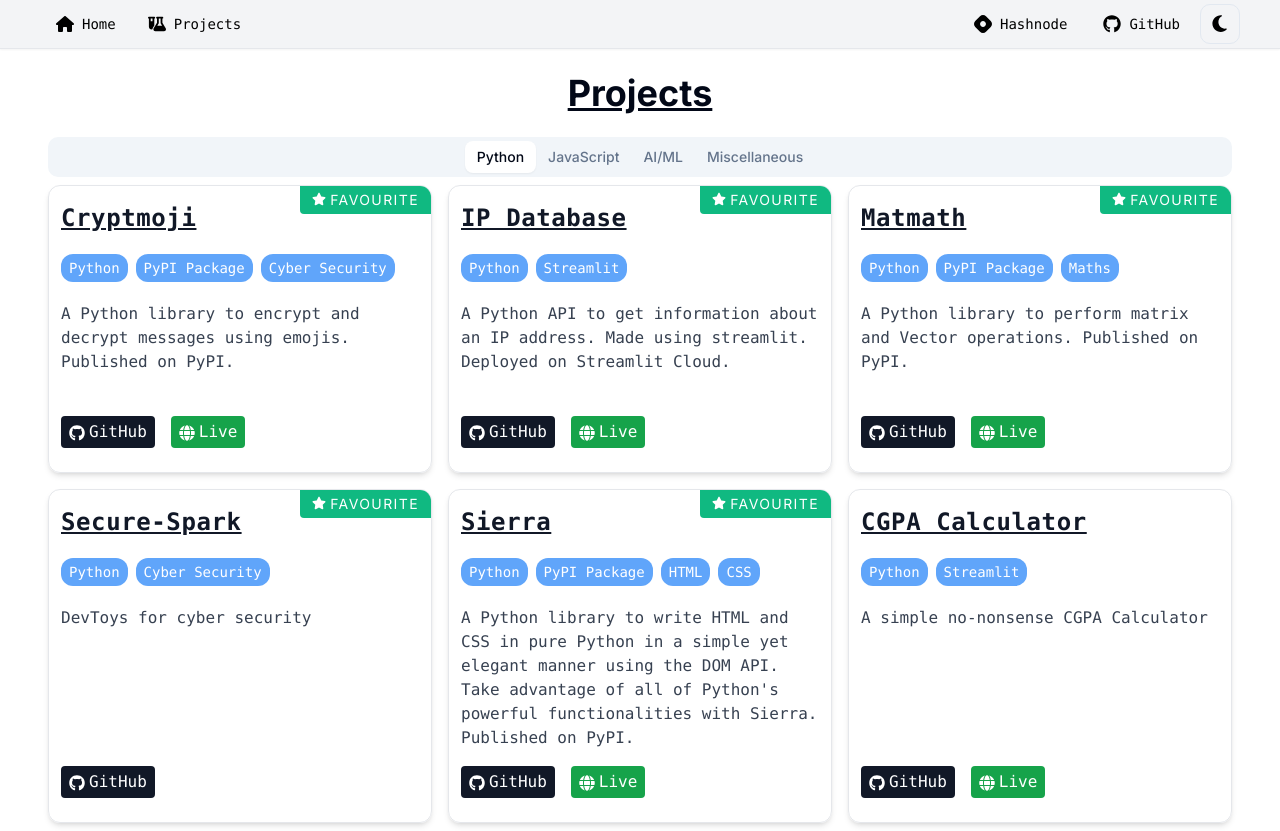
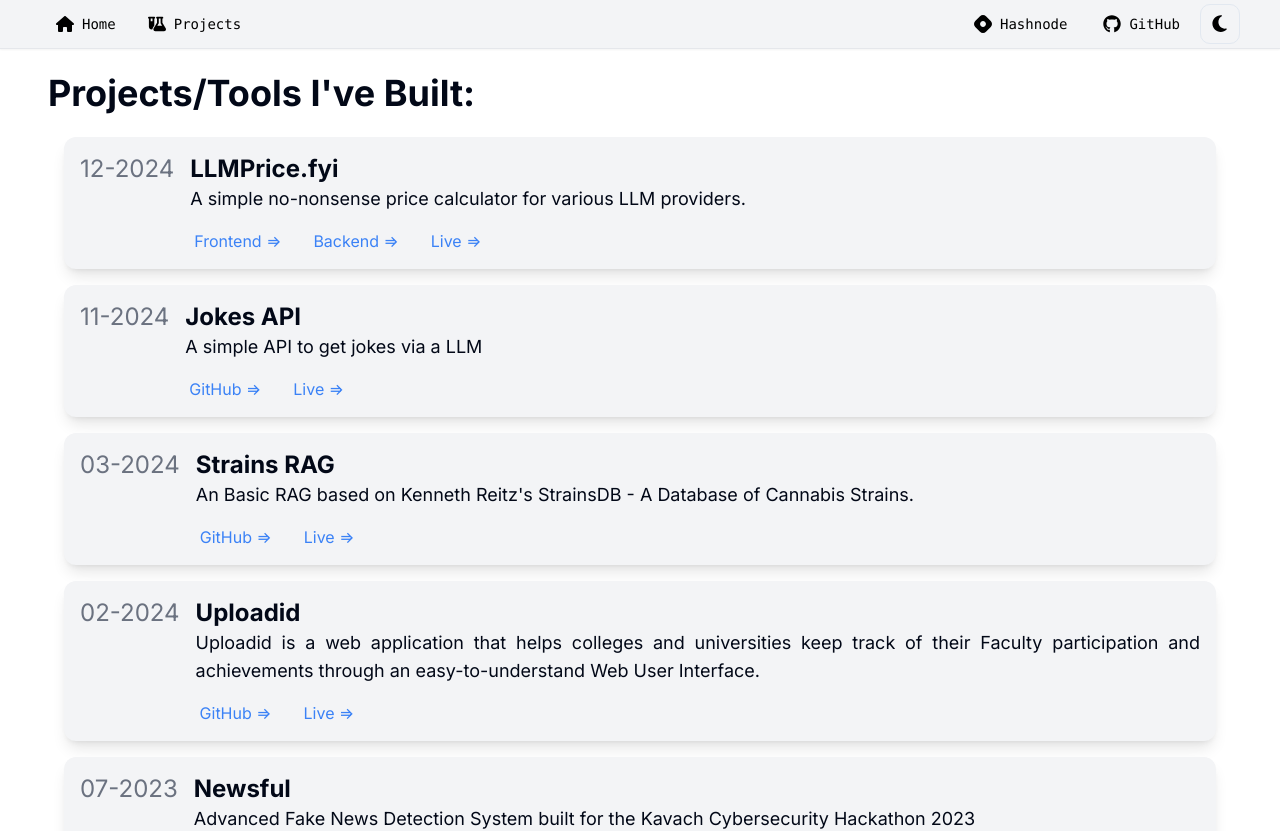
Before and after one commit to Siddhesh-Agarwal/Siddhesh-Agarwal.github.io, a Next.js app: page /projects in a window 1280 px wide. Shown: the top 831 px of the page. Built offline with nearby package versions, Linux system fonts and the light colour scheme.

Commit message:
Refactor project display to use a new unified tool format

```diff
--- a/app/projects/page.tsx
+++ b/app/projects/page.tsx
@@ -1,201 +1,182 @@
 "use client";
-import ProjectCard from "@/components/ProjectCard"
-import { ProjectData } from "@/types/ProjectData"
-import { Tabs, TabsList, TabsTrigger, TabsContent } from "@/components/ui/tabs";
 
-const JavaScriptProjects: ProjectData[] = [
+type CustomDate = {
+    year: number
+    month: number
+}
+
+type Link = {
+    name: string
+    url: string
+}
+
+type Tool = {
+    name: string
+    desc: string
+    links?: Link[]
+    date: CustomDate
+}
+
+
+const ProjectsorTools: Tool[] = [
     {
-        title: "Pomofocus clone",
-        description: "A clone of the Pomofocus.io website. Helps you focus on your work by using the Pomodoro Technique",
-        image: "https://user-images.githubusercontent.com/68057995/220324659-6ef5e3ac-6831-42e1-8190-f7936a111850.png",
-        githubURL: "https://github.com/Siddhesh-Agarwal/Pomofocus-Clone/",
-        liveURL: "https://pomofocus-vite.vercel.app/",
-        tags: ["React", "JavaScript", "SCSS"],
-        featured: true,
+        name: "LLMPrice.fyi",
+        desc: "A simple no-nonsense price calculator for various LLM providers.",
+        links: [
+            { name: "Frontend", url: "https://github.com/Siddhesh-Agarwal/llm-price-calculator" },
+            { name: "Backend", url: "https://github.com/Siddhesh-Agarwal/api-llm-price" },
+            { name: "Live", url: "https://llmprice.fyi/" }
+        ],
+        date: { year: 2024, month: 12 }
     },
     {
-        title: "LLM Price Calculator",
-        description: "A simple no-nonsense price calculator for LLM providers like OpenAI, Claude, and Google based on Input and Output Tokens.",
-        image: "https://github.com/user-attachments/assets/a6e4f7be-7382-4d8a-af25-4280210747e9",
-        githubURL: "https://github.com/Siddhesh-Agarwal/llm-price-calculator",
-        liveURL: "https://llm-price-calculator.pages.dev/",
-        tags: ["Vite", "React", "TypeScript", "SWC"],
-        featured: true,
+        name: "Jokes API",
+        desc: "A simple API to get jokes via a LLM",
+        links: [
+            { name: "GitHub", url: "https://github.com/Siddhesh-Agarwal/cf-ai-jokes" },
+            { name: "Live", url: "https://sparkling-dust-9b63.siddhesh-agarwal.workers.dev/" },
+        ],
+        date: { year: 2024, month: 11 }
     },
     {
-        title: "GitHub Summary",
-        description: "A website that Displays the information of a GitHub User or an Organization in a beautiful way",
-        image: "https://user-images.githubusercontent.com/68057995/222699221-8e1b319a-a83e-4498-aceb-02737d8437e5.png",
-        githubURL: "https://github.com/Siddhesh-Agarwal/github-wrapped/",
-        liveURL: "https://github-wrapped-five.vercel.app/",
-        tags: ["React", "TypeScript", "GitHub API", "Bootstrap"],
+        name: "Strains RAG",
+        desc: "An Basic RAG based on Kenneth Reitz's StrainsDB - A Database of Cannabis Strains.",
+        links: [
+            { name: "GitHub", url: "https://github.com/Siddhesh-Agarwal/straindb-rag/" },
+            { name: "Live", url: "https://straindb.streamlit.app/" }
+        ],
+        date: { year: 2024, month: 3 }
     },
     {
-        title: "Pokemon Mu",
-        description: "Pokemon Mu is an app that generates a random Pokemon Card",
-        image: "https://raw.githubusercontent.com/Siddhesh-Agarwal/pokemon/43d063e05fb48bd3252d87286041cca36b9e25a7/Seviper.jpeg",
-        githubURL: "https://github.com/Siddhesh-Agarwal/pokemon/",
-        liveURL: "https://pokemon-mu-pied.vercel.app/",
-        tags: ["React", "TypeScript", "Tailwind"],
+        name: "Uploadid",
+        desc: "Uploadid is a web application that helps colleges and universities keep track of their Faculty participation and achievements through an easy-to-understand Web User Interface.",
+        links: [
+            { name: "GitHub", url: "https://github.com/Siddhesh-Agarwal/uploadid" },
+            { name: "Live", url: "https://uploadid.vercel.app/" }
+        ],
+        date: { year: 2024, month: 2 }
     },
     {
-        title: "Jokes API",
-        description: "A simple API to get jokes via a LLM",
-        githubURL: "https://github.com/Siddhesh-Agarwal/cf-ai-jokes",
-        liveURL: "https://sparkling-dust-9b63.siddhesh-agarwal.workers.dev/",
-        tags: ["JavaScript", "Cloudflare", "Gen AI"],
+        name: "Newsful",
+        desc: "Advanced Fake News Detection System built for the Kavach Cybersecurity Hackathon 2023",
+        links: [
+            { name: "GitHub", url: "https://github.com/centille/Newsful/" }
+        ],
+        date: { year: 2023, month: 7 }
     },
     {
-        title: "Uploadid",
-        description: "Uploadid is a web application that helps colleges and universities keep track of their Faculty participation and achievements through an easy-to-understand Web User Interface.",
-        githubURL: "https://github.com/Siddhesh-Agarwal/uploadid",
-        liveURL: "https://uploadid.vercel.app/",
-        tags: ["Next.js", "TypeScript", "Supabase"],
-        featured: true,
+        name: "IP Database",
+        desc: "A Python API to get information about an IP address. Made using streamlit. Deployed on Streamlit Cloud.",
+        links: [
+            { name: "GitHub", url: "https://github.com/Siddhesh-Agarwal/IP-DB/" },
+            { name: "Live", url: "https://ip-database.streamlit.app" }
+        ],
+        date: { year: 2023, month: 4 }
+    },
+    {
+        name: "Dementia Detection",
+        desc: "Dementia Detection using CNN packaged as a Streamlit app",
+        links: [
+            { name: "GitHub", url: "https://github.com/Siddhesh-Agarwal/Dementia-Detection/" },
+            { name: "Live", url: "https://dementia-detection.streamlit.app/" }
+        ],
+        date: { year: 2023, month: 3 }
+    },
+    {
+        name: "CGPA Calculator",
+        desc: "A simple no-nonsense CGPA Calculator",
+        links: [
+            { name: "GitHub", url: "https://github.com/Siddhesh-Agarwal/CGPA-Calculator" },
+            { name: "Live", url: "https://cgpa-calc.streamlit.app/" }
+        ],
+        date: { year: 2023, month: 2 }
+    },
+    {
+        name: "Skin Cancer Detection",
+        desc: "Skin Cancer Detection using CNN packaged as a Streamlit app",
+        links: [
+            { name: "GitHub", url: "https://github.com/Siddhesh-Agarwal/Skin-Cancer-Detection/" },
+            { name: "Live", url: "https://skin-cancer-check.streamlit.app/" }
+        ],
+        date: { year: 2023, month: 1 }
+    },
+    {
+        name: "Cryptmoji",
+        desc: "A Python library to encrypt and decrypt messages using emojis. Published on PyPI.",
+        links: [
+            { name: "GitHub", url: "https://github.com/Siddhesh-Agarwal/Cryptmoji/" },
+            { name: "Live", url: "https://pypi.org/project/cryptmoji/" }
+        ],
+        date: { year: 2022, month: 9 }
+    },
+    {
+        name: "Secure-Spark",
+        desc: "DevToys for cyber security",
+        links: [
+            { name: "GitHub", url: "https://github.com/Siddhesh-Agarwal/Secure-Spark/" }
+        ],
+        date: { year: 2022, month: 8 }
+    },
+    {
+        name: "Sierra",
+        desc: "A Python library to write HTML and CSS in pure Python in a simple yet elegant manner using the DOM API. Take advantage of all of Python's powerful functionalities with Sierra. Published on PyPI.",
+        links: [
+            { name: "GitHub", url: "https://github.com/BrainStormYourWayIn/sierra/" },
+            { name: "Live", url: "https://pypi.org/project/sierra/" }
+        ],
+        date: { year: 2021, month: 6 }
+    },
+    {
+        name: "Matmath",
+        desc: "A Python library to perform matrix and Vector operations. Published on PyPI.",
+        links: [
+            { name: "GitHub", url: "https://github.com/Siddhesh-Agarwal/matmath/" },
+            { name: "Live", url: "https://pypi.org/project/matmath/" }
+        ],
+        date: { year: 2021, month: 6 }
     },
 ]
 
-const PythonProjects: ProjectData[] = [
-    {
-        title: "Matmath",
-        description: "A Python library to perform matrix and Vector operations. Published on PyPI.",
-        githubURL: "https://github.com/Siddhesh-Agarwal/matmath/",
-        liveURL: "https://pypi.org/project/matmath/",
-        tags: ["Python", "PyPI Package", "Maths"],
-        featured: true,
-    },
-    {
-        title: "Sierra",
-        description: "A Python library to write HTML and CSS in pure Python in a simple yet elegant manner using the DOM API. Take advantage of all of Python's powerful functionalities with Sierra. Published on PyPI.",
-        githubURL: "https://github.com/BrainStormYourWayIn/sierra/",
-        liveURL: "https://pypi.org/project/sierra/",
-        tags: ["Python", "PyPI Package", "HTML", "CSS"],
-        featured: true,
-    },
-    {
-        title: "Cryptmoji",
-        description: "A Python library to encrypt and decrypt messages using emojis. Published on PyPI.",
-        githubURL: "https://github.com/Siddhesh-Agarwal/Cryptmoji/",
-        liveURL: "https://pypi.org/project/cryptmoji/",
-        tags: ["Python", "PyPI Package", "Cyber Security"],
-        featured: true,
-    },
-    {
-        title: "Secure-Spark",
-        description: "DevToys for cyber security",
-        githubURL: "https://github.com/Siddhesh-Agarwal/Secure-Spark/",
-        tags: ["Python", "Cyber Security"],
-        featured: true,
-    },
-    {
-        title: "IP Database",
-        description: "A Python API to get information about an IP address. Made using streamlit. Deployed on Streamlit Cloud.",
-        githubURL: "https://github.com/Siddhesh-Agarwal/IP-DB/",
-        liveURL: "https://ip-database.streamlit.app",
-        tags: ["Python", "Streamlit"],
-        featured: true,
-    },
-    {
-        title: "CGPA Calculator",
-        description: "A simple no-nonsense CGPA Calculator",
-        githubURL: "https://github.com/Siddhesh-Agarwal/CGPA-Calculator",
-        liveURL: "https://cgpa-calc.streamlit.app/",
-        tags: ["Python", "Streamlit"]
-    }
-]
+function ToolCard({ data }: { data: Tool }) {
+    return (
+        <div className="flex flex-row bg-gray-100 dark:bg-gray-800 rounded-lg p-4 shadow-lg">
+            {/* Display dat in MM-YYYY format i.e. add padding to make 6-2023 to 06-2023 */}
+            <div className="text-gray-500 dark:text-gray-400 text-2xl mr-4">
+                {data.date.month < 10 ? `0${data.date.month}` : data.date.month}-{data.date.year}
+            </div>
+            <div>
+                <h2 className="text-2xl font-bold dark:text-gray-50">{data.name}</h2>
+                <p className="text-lg dark:text-gray-50 text-wrap text-justify">
+                    {data.desc}
+                </p>
+                <div className="flex gap-6 items-center mt-4">
+                    {
+                        data.links?.map((link, index) => (
+                            <a key={index} href={link.url} target="_blank" rel="noreferrer" className="text-blue-500 dark:text-blue-400 hover:underline px-1">
+                                {`${link.name} =>`}
+                            </a>
+                        ))
+                    }
+                </div>
+            </div>
+        </div>
+    )
+}
 
-const AIProjects: ProjectData[] = [
-    {
-        title: "Newsful",
-        description: "Advanced Fake News Detection System",
-        githubURL: "https://github.com/centille/Newsful/",
-        tags: ["Python", "FastAPI", "MongoDB", "Gen AI", "Browser Extension"],
-        featured: true,
-    },
-    {
-        title: "Skin Cancer Detection",
-        description: "Skin Cancer Detection using CNN",
-        githubURL: "https://github.com/Siddhesh-Agarwal/Skin-Cancer-Detection/",
-        liveURL: "https://skin-cancer-check.streamlit.app/",
-        tags: ["Python", "TensorFlow", "Streamlit", "CNN"],
-        featured: true,
-    },
-    {
-        title: "Strains RAG",
-        description: "An RAG Model based on Kenneth Reitz's StrainsDB.",
-        githubURL: "https://github.com/Siddhesh-Agarwal/straindb-rag/",
-        liveURL: "https://straindb.streamlit.app/",
-        tags: ["Python", "Streamlit", "LangChain.py", "Gen AI"],
-        featured: true,
-    },
-    {
-        title: "ChatSKCET",
-        description: "Chatbot for SKCET",
-        githubURL: "https://github.com/Siddhesh-Agarwal/ChatSKCET/",
-        tags: ["LangChain.py", "TypeScript", "Next", "Gen AI"],
-    },
-    {
-        title: "Dementia Detection",
-        description: "Dementia Detection using CNN",
-        githubURL: "https://github.com/Siddhesh-Agarwal/Dementia-Detection/",
-        liveURL: "https://dementia-detection.streamlit.app/",
-        tags: ["Python", "TensorFlow", "Streamlit", "CNN"],
-        featured: true,
-    },
-    {
-        title: "Neural Network in C",
-        description: "Implementation of sigmoid and relu layer along with various types of regressions in plain C",
-        githubURL: "https://github.com/Siddhesh-Agarwal/Neural-Network-in-C/",
-        tags: ["C", "Deep Learning", "Maths"],
-    },
-    {
-        title: "URL-2-Chroma",
-        description: "A streamlit app to generate chroma DB locally",
-        githubURL: "https://github.com/Siddhesh-Agarwal/URL-2-Chroma/",
-        tags: ["Python", "Streamlit", "Chroma", "VectorDB", "Gen AI"],
-    },
-]
+function DisplayTools({ tools }: { tools: Tool[] }) {
+    // Sort the tools by date
+    tools.sort((a, b) => {
+        if (a.date.year === b.date.year) {
+            return b.date.month - a.date.month
+        }
+        return b.date.year - a.date.year
+    })
 
-const MiscellaneousProjects: ProjectData[] = [
-    {
-        title: "Lab Management System",
-        description: "A project to manage lab resources and student allocation in SKCET Labs",
-        githubURL: "https://github.com/lab-management-system/",
-        tags: ["PHP", "Laravel", "Blade", "Python"],
-        featured: true,
-    },
-    {
-        title: "Scientific Computing with Python",
-        description: `Projects for FreeCodeCamp"s "Scientific Computing with Python" Certificate.`,
-        githubURL: "https://github.com/Siddhesh-Agarwal/FreeCodeCamp-Python-Challenges/",
-        tags: ["Python", "Scientific Computing", "FreeCodeCamp"],
-    },
-    {
-        title: "Data Analysis with Python",
-        description: `Projects for FreeCodeCamp"s "Data Analysis with Python" Certificate.`,
-        githubURL: "https://github.com/Siddhesh-Agarwal/Data-Analysis-with-Python/",
-        tags: ["Python", "Data Analysis", "FreeCodeCamp"],
-    },
-]
-
-function ProjectCards({ projects }: { projects: ProjectData[] }) {
-    // sort the projects by featured and then by title
-    projects.sort((a, b) => {
-        if (a.featured && !b.featured) return -1
-        if (!a.featured && b.featured) return 1
-        if (a.title < b.title) return -1
-        if (a.title > b.title) return 1
-        return 0
-    })
     return (
-        <div className="grid grid-cols-1 md:grid-cols-2 lg:grid-cols-3 gap-4">
-            {
-                projects.map(
-                    (project: ProjectData, index: number) => (
-                        <ProjectCard props={project} key={index} />
-                    )
-                )
-            }
+        <div className="flex flex-col gap-4 max-w-6xl mx-auto">
+            {tools.map((tool, index) => (
+                <ToolCard key={index} data={tool} />
+            ))}
         </div>
     )
 }
@@ -203,38 +184,10 @@ function ProjectCards({ projects }: { projects: ProjectData[] }) {
 export default function ProjectsPage() {
     return (
         <div className="container px-4 md:px-8 lg:px-12 min-w-full bg-white dark:bg-gray-900 py-6 md:pb-12">
-            <h1 className="text-4xl font-bold text-center mb-6 semibold underline dark:text-gray-50">
-                Projects
+            <h1 className="text-4xl font-bold mb-6 semibold dark:text-gray-50">
+                Projects/Tools I{"'"}ve Built:
             </h1>
-
-            <Tabs defaultValue="python" className="w-full">
-                <TabsList className="w-full flex justify-center">
-                    <TabsTrigger value="python">Python</TabsTrigger>
-                    <TabsTrigger value="javascript">JavaScript</TabsTrigger>
-                    <TabsTrigger value="ai">AI/ML</TabsTrigger>
-                    <TabsTrigger value="miscellaneous">Miscellaneous</TabsTrigger>
-                </TabsList>
-
-                {/* Python Projects */}
-                <TabsContent value="python">
-                    <ProjectCards projects={PythonProjects} />
-                </TabsContent>
-
-                {/* React Projects */}
-                <TabsContent value="javascript">
-                    <ProjectCards projects={JavaScriptProjects} />
-                </TabsContent>
-
-                {/* AI Projects */}
-                <TabsContent value="ai">
-                    <ProjectCards projects={AIProjects} />
-                </TabsContent>
-
-                {/* Miscellaneous Projects */}
-                <TabsContent value="miscellaneous">
-                    <ProjectCards projects={MiscellaneousProjects} />
-                </TabsContent>
-            </Tabs>
+            <DisplayTools tools={ProjectsorTools} />
         </div>
     )
 }
--- a/components/ProjectCard.tsx
+++ /dev/null
@@ -1,93 +0,0 @@
-import { FaGithub, FaGlobe, FaStar } from "react-icons/fa"
-import { motion } from "framer-motion"
-import { ProjectData } from "@/types/ProjectData"
-import Link from "next/link"
-
-export default function ProjectCard({ key, props }: { key: number, props: ProjectData }) {
-    // Use TailwindCSS to style the project card
-    return (
-        <motion.div
-            className="flex-row flex-wrap justify-center shadow-md dark:shadow-none rounded-lg overflow-hidden border border-gray-200 dark:border-gray-900 hover:shadow-xl dark:hover:shadow-none min-h-72"
-            key={key}
-            whileHover={{ scale: 1.05 }}
-            whileTap={{ scale: 0.95 }}
-        >
-
-            {/* Space between Both divs */}
-            <div className="pb-3 md:pb-6 h-full flex flex-col justify-between dark:bg-gray-800/50 relative">
-                <div className="inline-block">
-                    {
-                        props?.featured &&
-                        <span className="bg-emerald-500 text-white px-3 py-1 tracking-widest absolute text-sm right-0 top-0 rounded-bl uppercase">
-                            <FaStar className="inline-block mr-1 mb-1" />
-                            Favourite
-                        </span>
-                    }
-                    {/* Image */}
-                    {
-                        props.image &&
-                        // eslint-disable-next-line @next/next/no-img-element
-                        <img
-                            src={props.image}
-                            alt={props.title}
-                            loading="lazy"
-                            className="w-full h-48 object-cover"
-                        />
-                    }
-                    {/* Title */}
-                    <div className="px-3 py-4 font-mono">
-                        <h1 className="text-gray-900 dark:text-gray-100 font-semibold underline text-2xl tracking-wide">{props.title}</h1>
-                    </div>
-
-                    {/* Tags */}
-                    <div className="px-3 flex flex-wrap font-mono">
-                        {
-                            props.tags.map(
-                                (tag: string, index: number) => (
-                                    <span key={index} className="bg-blue-400 text-white rounded-lg text-sm my-1 mr-2 py-1 px-2">
-                                        {tag}
-                                    </span>
-                                )
-                            )
-                        }
-                    </div>
-
-                    {/* Description */}
-                    <p className="px-3 flex flex-wrap mt-4 font-mono text-gray-700 dark:text-gray-300">
-                        {props.description}
-                    </p>
-                </div>
-
-                {/* Links */}
-                <div className="px-3 w-full flex flex-wrap mt-4 font-mono justify-start gap-2">
-                    {
-                        props.githubURL &&
-                        <Link href={props.githubURL} rel="noreferrer noopener" target="_blank" passHref>
-                            <div
-                                className="bg-gray-900 hover:bg-black text-white rounded mr-1 py-1 px-2"
-                            >
-                                <FaGithub className="inline-flex mr-1" />
-                                <span className="inline-flex">
-                                    GitHub
-                                </span>
-                            </div>
-                        </Link>
-                    }
-                    {
-                        props.liveURL &&
-                        <Link href={props.liveURL} rel="noreferrer noopener" target="_blank" passHref>
-                            <div
-                                className="bg-green-600 hover:bg-green-700 text-white rounded ml-1 py-1 px-2"
-                            >
-                                <FaGlobe className="inline-flex mr-1" />
-                                <span className="inline-flex">
-                                    Live
-                                </span>
-                            </div>
-                        </Link>
-                    }
-                </div>
-            </div>
-        </motion.div>
-    )
-}
--- a/components/ui/tabs.tsx
+++ /dev/null
@@ -1,55 +0,0 @@
-"use client"
-
-import * as React from "react"
-import * as TabsPrimitive from "@radix-ui/react-tabs"
-
-import { cn } from "@/lib/utils"
-
-const Tabs = TabsPrimitive.Root
-
-const TabsList = React.forwardRef<
-  React.ElementRef<typeof TabsPrimitive.List>,
-  React.ComponentPropsWithoutRef<typeof TabsPrimitive.List>
->(({ className, ...props }, ref) => (
-  <TabsPrimitive.List
-    ref={ref}
-    className={cn(
-      "inline-flex h-10 items-center justify-center rounded-md bg-muted p-1 text-muted-foreground",
-      className
-    )}
-    {...props}
-  />
-))
-TabsList.displayName = TabsPrimitive.List.displayName
-
-const TabsTrigger = React.forwardRef<
-  React.ElementRef<typeof TabsPrimitive.Trigger>,
-  React.ComponentPropsWithoutRef<typeof TabsPrimitive.Trigger>
->(({ className, ...props }, ref) => (
-  <TabsPrimitive.Trigger
-    ref={ref}
-    className={cn(
-      "inline-flex items-center justify-center whitespace-nowrap rounded-sm px-3 py-1.5 text-sm font-medium ring-offset-background transition-all focus-visible:outline-none focus-visible:ring-2 focus-visible:ring-ring focus-visible:ring-offset-2 disabled:pointer-events-none disabled:opacity-50 data-[state=active]:bg-background data-[state=active]:text-foreground data-[state=active]:shadow-sm",
-      className
-    )}
-    {...props}
-  />
-))
-TabsTrigger.displayName = TabsPrimitive.Trigger.displayName
-
-const TabsContent = React.forwardRef<
-  React.ElementRef<typeof TabsPrimitive.Content>,
-  React.ComponentPropsWithoutRef<typeof TabsPrimitive.Content>
->(({ className, ...props }, ref) => (
-  <TabsPrimitive.Content
-    ref={ref}
-    className={cn(
-      "mt-2 ring-offset-background focus-visible:outline-none focus-visible:ring-2 focus-visible:ring-ring focus-visible:ring-offset-2",
-      className
-    )}
-    {...props}
-  />
-))
-TabsContent.displayName = TabsPrimitive.Content.displayName
-
-export { Tabs, TabsList, TabsTrigger, TabsContent }
```
